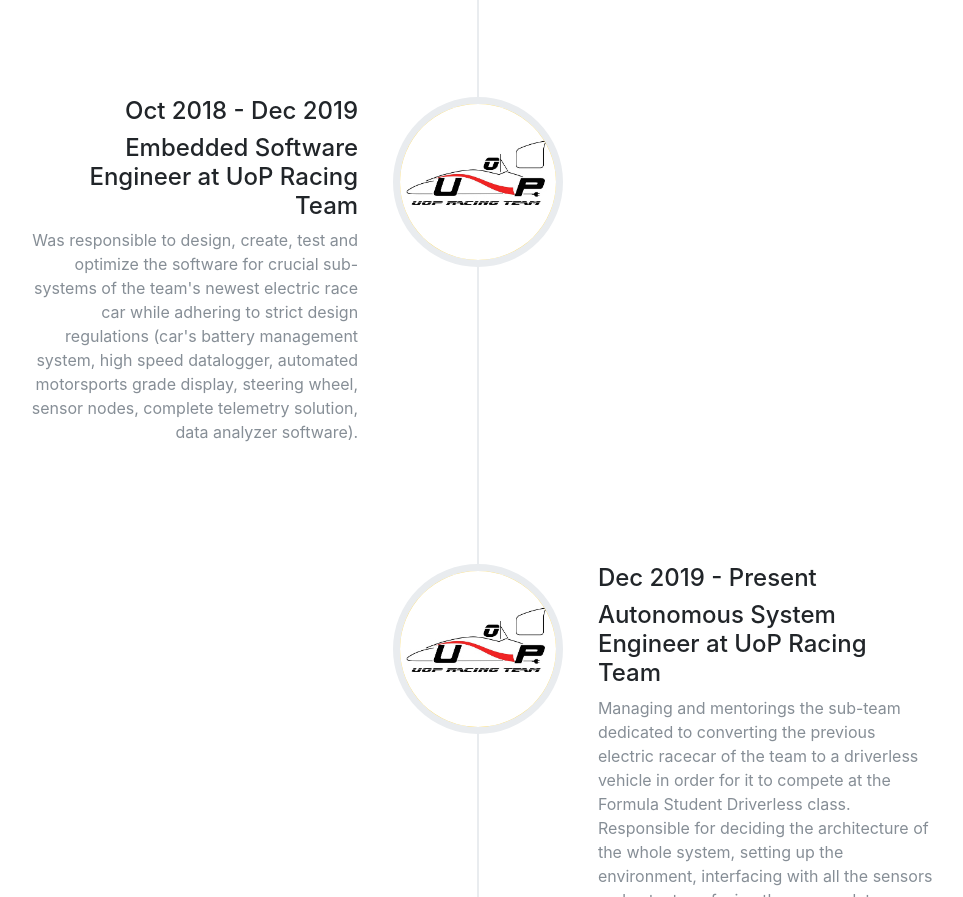
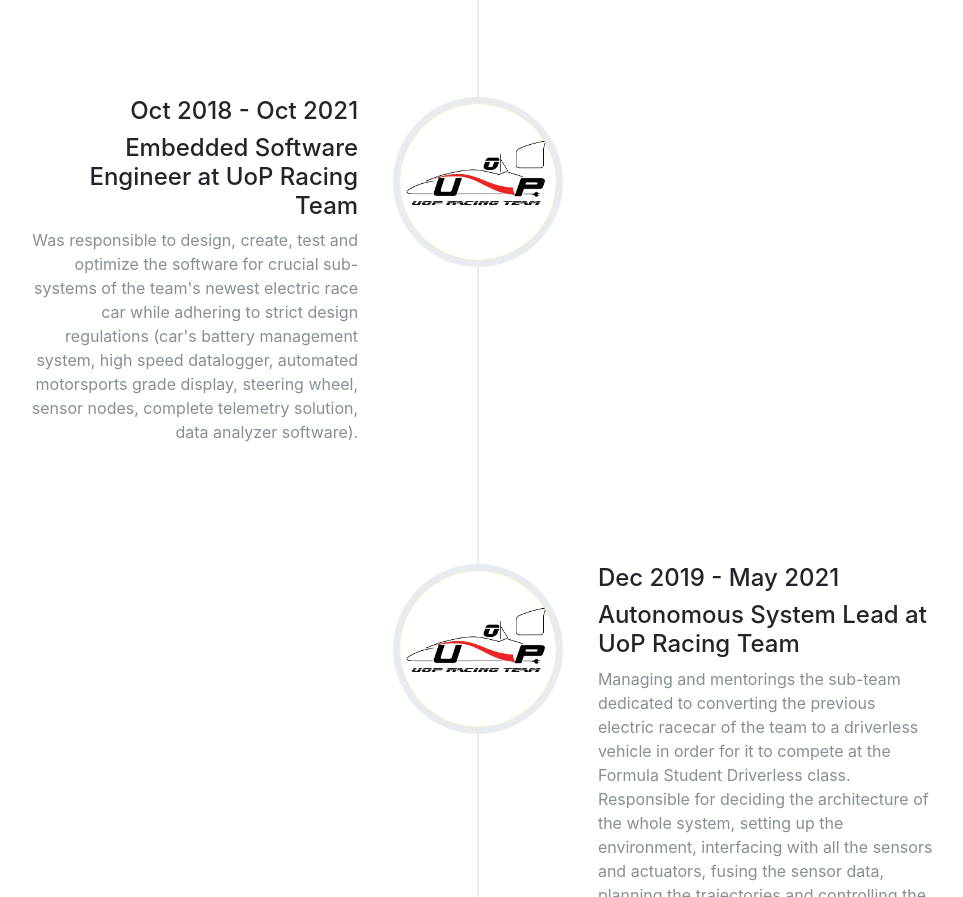
Before and after one commit to ekampourakis/Portfolio, a website with bundled scripts: page portfolio.html in a window 1280 px wide. Shown: the part 3299-4196 px from the top of the page, without its empty margins (162-1125 px from the left). Built offline with nearby package versions, Linux system fonts and the light colour scheme.

Commit message:
end formula

```diff
--- a/portfolio.html
+++ b/portfolio.html
@@ -176,7 +176,7 @@
                             </div>
                             <div class="timeline-panel">
                                 <div class="timeline-heading">
-                                    <h4>Oct 2018 - Dec 2019</h4>
+                                    <h4>Oct 2018 - Oct 2021</h4>
                                     <h4 class="subheading">Embedded Software Engineer at UoP Racing Team</h4>
                                 </div>
                                 <div class="timeline-body">
@@ -191,8 +191,8 @@
                             </div>
                             <div class="timeline-panel">
                                 <div class="timeline-heading">
-                                    <h4>Dec 2019 - Present</h4>
-                                    <h4 class="subheading">Autonomous System Engineer at UoP Racing Team</h4>
+                                    <h4>Dec 2019 - May 2021</h4>
+                                    <h4 class="subheading">Autonomous System Lead at UoP Racing Team</h4>
                                 </div>
                                 <div class="timeline-body">
                                     <p class="text-muted">Managing and mentorings the sub-team dedicated to converting the previous electric racecar of the team to a driverless vehicle in order for it to compete at the Formula Student Driverless class. Responsible for deciding
```
